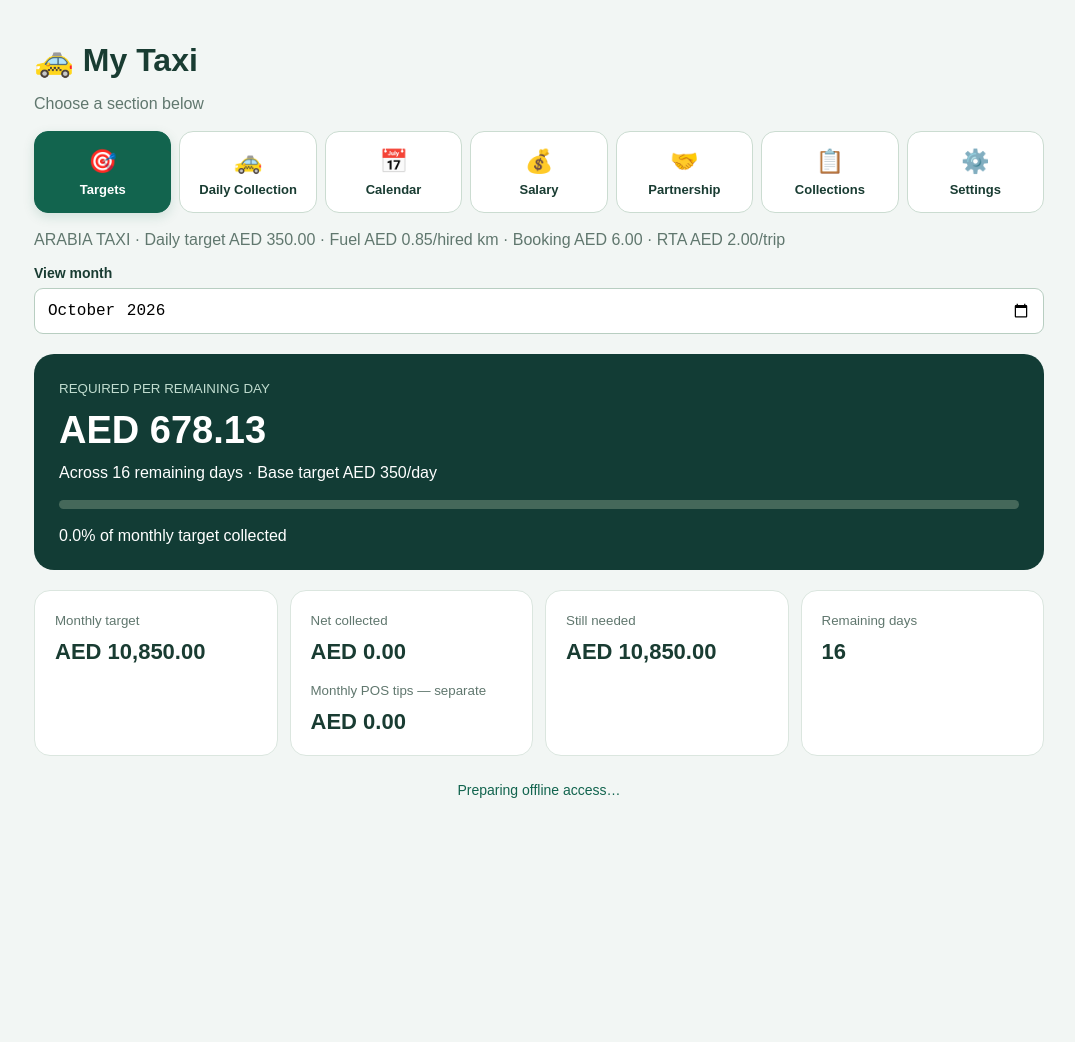
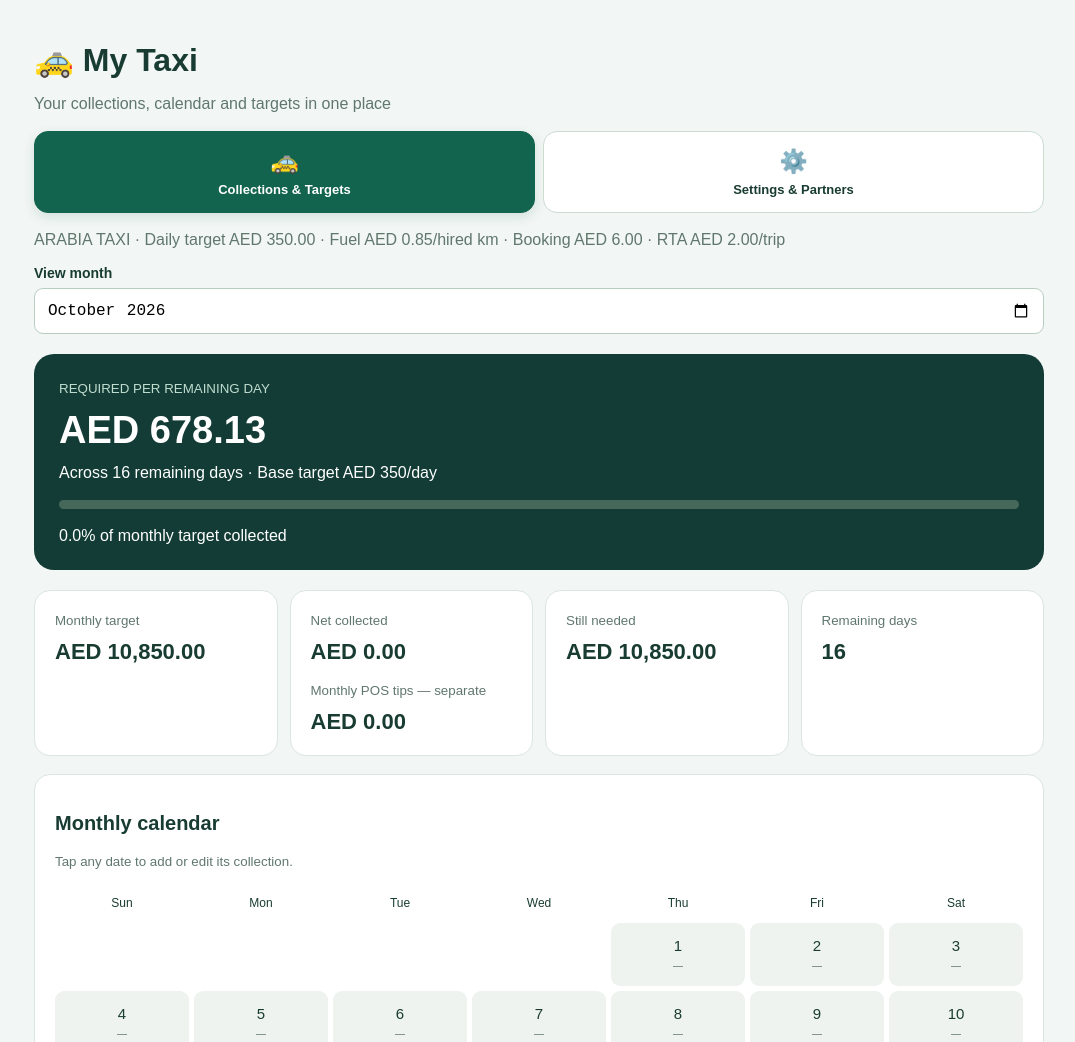
Before and after one commit to ijalali347-crypto/my-taxi, a plain HTML site: page index.html in a window 1280 px wide. Shown: the top 1042 px of the page, without its empty margins (101-1176 px from the left). Before the commit the page ends 844 px from the top, so only its background shows below. Drawn offline with Linux system fonts and the light colour scheme; no server answers.

Commit message:
Simplify taxi app into Collections and Targets plus Settings and Partners pages

```diff
--- a/index.html
+++ b/index.html
@@ -58,12 +58,12 @@ main{padding:14px}
 [hidden]{display:none!important}select{display:block;width:100%;padding:12px;border:1px solid #b8cec1;border-radius:9px;margin-top:7px;font-size:16px;background:white;color:#193c32}.dailyCatchup{background:#fff8e8;border:1px solid #ecd7a7;border-radius:12px;padding:16px;margin:16px 0}.dailyCatchup p{display:flex;justify-content:space-between;gap:12px}.dailyCatchup strong{font-size:19px}
 .offday{background:#e0e5ec;color:#445066}
 
-#taxiTabs{display:grid;grid-template-columns:repeat(7,minmax(0,1fr));gap:8px;margin:18px 0}
+#taxiTabs{display:grid;grid-template-columns:repeat(2,minmax(0,1fr));gap:8px;margin:18px 0}
 #taxiTabs button{display:flex;flex-direction:column;align-items:center;justify-content:center;gap:7px;min-height:82px;background:#fff;color:#193c32;border:1px solid #cbdcd1;border-radius:14px;padding:10px 4px;font-size:13px;font-weight:bold}
 #taxiTabs button span:first-child{font-size:23px}
 #taxiTabs button[aria-selected="true"]{background:#12644e;color:white;border-color:#12644e;box-shadow:0 4px 12px #12644e25}
 .taxiScreen{margin-top:16px}.taxiScreen>.panel{margin-top:0}
-@media(max-width:700px){#taxiTabs{grid-template-columns:repeat(4,minmax(0,1fr));gap:7px}#taxiTabs button{min-height:76px;font-size:12px}}
+@media(max-width:700px){#taxiTabs{grid-template-columns:repeat(2,minmax(0,1fr));gap:7px}#taxiTabs button{min-height:76px;font-size:12px}}
 @media(prefers-reduced-motion:reduce){*{scroll-behavior:auto!important}}
 .collectionDashboard{background:#fff;border:1px solid #eeeef4;border-radius:24px;padding:22px;margin-bottom:26px;box-shadow:0 12px 28px #18233b08}.collectionDashboard h2{font-size:16px;color:#797986;font-weight:normal}.chartTotal{display:block;font-size:36px;color:#121323;margin:14px 0 20px}.chartScroll{overflow-x:auto;-webkit-overflow-scrolling:touch}.chartStats{display:flex;gap:22px;flex-wrap:wrap;margin:24px 0}.chartStats strong{display:block;font-size:24px;margin-top:8px;color:#141525}.chartAverage{border-left:5px solid #cf2168;padding-left:14px}.chartThreshold{color:#3354bd;font-weight:bold;font-size:14px}.collectionDashboard .muted{font-size:13px;line-height:1.6}@media(max-width:700px){.collectionDashboard{padding:16px}.chartTotal{font-size:30px}}
 .chartScroll rect[role="button"]:focus{outline:none}.chartScroll rect[role="button"]:focus-visible{stroke-width:3}
@@ -71,6 +71,7 @@ main{padding:14px}
 /* Smart Collection Entry */
 .smartEntry{margin:0 0 18px;padding:16px;border:1px solid #b7d9cc;border-radius:14px;background:linear-gradient(135deg,#effaf5,#f7fbff)}
 .smartEntry h2{margin:0 0 7px;font-size:19px}.smartEntry textarea{display:block;width:100%;min-height:92px;padding:12px;border:1px solid #9fc4b4;border-radius:10px;margin-top:8px;font:inherit;resize:vertical}.smartEntry .row{margin-top:12px}.smartEntryResult{min-height:22px;margin:10px 0 0;color:#174f40;font-weight:bold;line-height:1.45}.smartEntry small{line-height:1.5;display:block}
+.combinedOverview>.panel{margin-top:18px}.taxiScreen>details>summary{cursor:pointer;font-weight:bold;padding:3px}.taxiScreen>details[open]>summary{margin-bottom:16px}#screen-more>.panel{margin-bottom:18px}
 </style>
 <link rel="manifest" href="./manifest.webmanifest">
 <link rel="icon" type="image/png" href="./icons/taxi-192.png">
@@ -318,28 +319,20 @@ They do not sync between phones. Download backups regularly.
 <script>
 function showTaxiScreen(name,focus=false){
   const buttons=[...document.querySelectorAll("#taxiTabs [data-screen]")];
-  if(!buttons.some(b=>b.dataset.screen===name))name="targets";
+  name=["settings","partnership","more"].includes(name)?"more":"dashboard";
   document.querySelectorAll(".taxiScreen").forEach(panel=>panel.hidden=panel.id!=="screen-"+name);
   buttons.forEach(button=>{
     const active=button.dataset.screen===name;
     button.setAttribute("aria-selected",String(active));button.tabIndex=active?0:-1;
     if(active&&focus)button.focus();
   });
-  document.getElementById("month").closest("label").hidden=["partnership","settings"].includes(name);
+  document.getElementById("month").closest("label").hidden=false;
   try{sessionStorage.setItem("taxi-active-screen",name);}catch(error){}
   window.scrollTo({top:0,behavior:"smooth"});
 }
 (function(){
   const main=document.querySelector("main");
-  const config=[
-    ["targets","🎯","Targets"],
-    ["collection","🚕","Daily Collection"],
-    ["calendar","📅","Calendar"],
-    ["salary","💰","Salary"],
-    ["partnership","🤝","Partnership"],
-    ["history","📋","Collections"],
-    ["settings","⚙️","Settings"]
-  ];
+  const config=[["dashboard","🚕","Collections & Targets"],["more","⚙️","Settings & Partners"]];
   const nav=document.createElement("nav");nav.id="taxiTabs";nav.setAttribute("role","tablist");nav.setAttribute("aria-label","Taxi app sections");
   const screens={};
   config.forEach(([name,icon,label])=>{
@@ -360,22 +353,27 @@ function showTaxiScreen(name,focus=false){
   });
   const layout=main.querySelector(".layout"),daily=document.getElementById("form").closest("section.panel");
   const calendar=document.getElementById("calendar").closest("section.panel");
-  screens.targets.append(main.querySelector(".hero"),main.querySelector(".cards"));
-  screens.collection.append(daily);
-  screens.calendar.append(calendar);
-  screens.salary.append(document.getElementById("arabiaSalary"));
-  const salaryNote=document.createElement("p");salaryNote.className="panel";salaryNote.id="salaryUnavailable";
-  salaryNote.textContent="Month-end salary tiers are available for Arabia Taxi. Choose Arabia Taxi in Settings to view them.";
-  screens.salary.append(salaryNote);
-  screens.partnership.append(document.getElementById("partnershipSection"));
-  screens.history.append(document.getElementById("history").closest("section.panel"));
-  screens.settings.append(document.getElementById("company").closest("label"),document.getElementById("kabiOptions"),document.getElementById("installPanel"),document.getElementById("storageNotice").closest("section.panel"),main.querySelector("footer"));
+  const overview=document.createElement("section");overview.className="combinedOverview";overview.setAttribute("aria-label","Date, calendar and targets");
+  overview.append(document.getElementById("month").closest("label"),main.querySelector(".hero"),main.querySelector(".cards"),calendar);
+  screens.dashboard.append(overview,daily);
+  function fold(title,content){
+    const details=document.createElement("details");details.className="panel history";
+    const summary=document.createElement("summary");summary.textContent=title;details.append(summary,...content);
+    return details;
+  }
+  const salaryNote=document.createElement("p");salaryNote.className="muted";salaryNote.id="salaryUnavailable";
+  salaryNote.textContent="Month-end salary tiers are available for Arabia Taxi. Choose Arabia Taxi in Settings & Partners to view them.";
+  screens.dashboard.append(fold("Salary and commission",[document.getElementById("arabiaSalary"),salaryNote]),fold("Saved collections and backups",[document.getElementById("history").closest("section.panel")]));
+  const settings=document.createElement("section");settings.className="panel";
+  const heading=document.createElement("h2");heading.textContent="Settings";
+  settings.append(heading,document.getElementById("company").closest("label"),document.getElementById("kabiOptions"));
+  screens.more.append(settings,document.getElementById("partnershipSection"),document.getElementById("installPanel"),fold("Saved data and recovery",[document.getElementById("storageNotice").closest("section.panel")]),main.querySelector("footer"));
   layout.remove();
   main.querySelector("h1").textContent="🚕 My Taxi";
-  const subtitle=main.querySelector("p.muted");subtitle.textContent="Choose a section below";
+  const subtitle=main.querySelector("p.muted");subtitle.textContent="Your collections, calendar and targets in one place";
   subtitle.after(nav);
   config.forEach(([name])=>main.append(screens[name]));
-  let selected="targets";try{selected=sessionStorage.getItem("taxi-active-screen")||selected;}catch(error){}
+  let selected="dashboard";try{selected=sessionStorage.getItem("taxi-active-screen")||selected;}catch(error){}
   showTaxiScreen(selected);
 })();
 </script>
```
